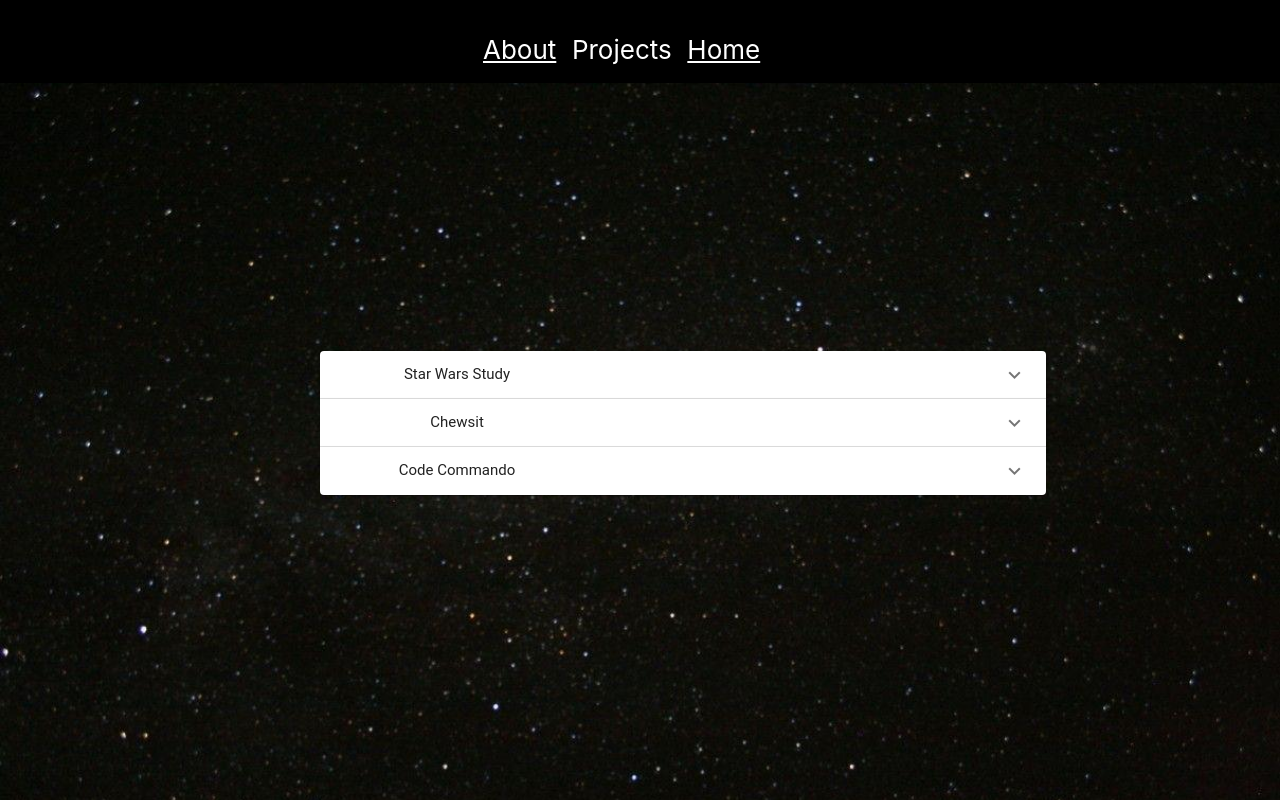
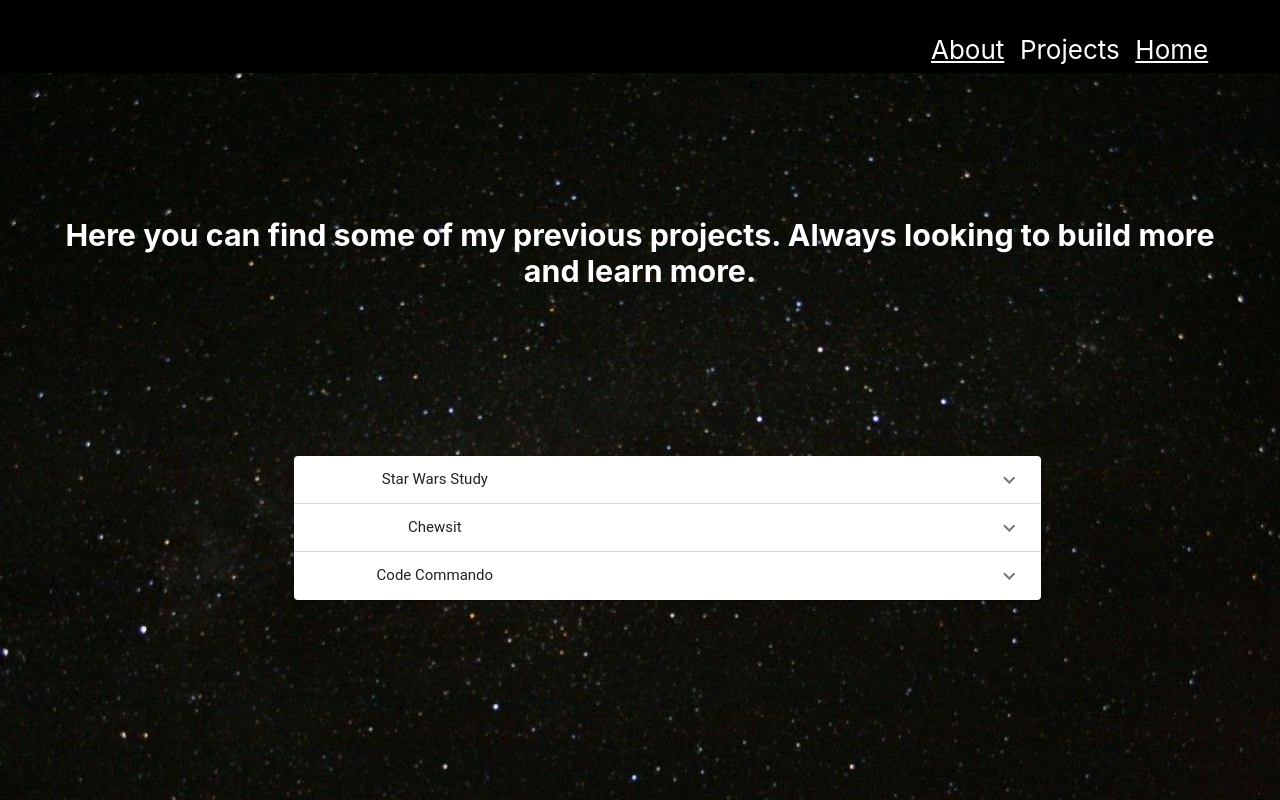
Before and after one commit to Aaronmeade92/portfolio, a React (Create React App) app: page /projects in a window 1280 px wide. Built offline with nearby package versions, Linux system fonts and the light colour scheme.

Commit message:
adding some finishing touches

```diff
--- a/src/components/About.js
+++ b/src/components/About.js
@@ -53,6 +53,7 @@ const body = {
 const aboutText = {
     paddingLeft: '2em',
     paddingRight: '2em',
+    textAlign: 'left',
 }
 
 class About extends Component {
@@ -67,9 +68,6 @@ class About extends Component {
                     <div style={title}>
                         <h1>Front-end Developer</h1>
                         <p>Always looking to learn.</p>
-                        <h3>
-                            Hi, I'm Aaron. Nice to meet you!
-                        </h3>
                     </div>
                     <div style={body}>
                         <p style={aboutText}>My road to code did not start vert traditionally, I really hadn't even seen what code looked like until about 2016. I attended the CodeFellows Bootcamp in Seattle, WA and graduated with a certificate in FullStack JavaScript Development. My main focus recently has been building out smooth front-ends using React. </p>
--- a/src/components/NavBar.js
+++ b/src/components/NavBar.js
@@ -9,7 +9,7 @@ const navDiv = {
     width: '100%',
     backgroundColor: 'black',
     overflow: 'hidden',
-    paddingRight: '40%',
+    paddingRight: '5%',
 }
 
 const navItem = {
@@ -25,10 +25,13 @@ const active = {
 }
 
 const navLinks = {
-    paddingLeft: '.5em',
-    textAlign: 'right',
+    display: 'inlineBlock',
+    float: 'left',
+    paddingLeft: '1.8em',
+    textAlign: 'left',
     color: 'white',
 }
+
 
 class Navigation extends Component {
         render() {
--- a/src/components/Portfolio.js
+++ b/src/components/Portfolio.js
@@ -14,13 +14,13 @@ import Typography from '@material-ui/core/Typography';
 import Icon from '@material-ui/core/Icon';
 
     const projectsText = {
-        textAlign: "center",
+        textAlign: "left",
         fontSize: '1em',
     }
 
     const projectLinks = {
-        color: "blue",
-        paddingLeft: '20%',
+        color: 'blue',
+        textAlign: 'center',
     };
 
     const styles = theme => ({
@@ -47,12 +47,20 @@ import Icon from '@material-ui/core/Icon';
 
     const parentDiv = {
         padding: '2em',
-        paddingLeft: '25%',
+        paddingLeft: '23%',
     }
 
     const imgStyle = {
         width: '100%',
         position: 'fixed',
+        zIndex: '-1',
+    }
+
+    const header = {
+        textAlign: 'center',
+        color: 'white',
+        padding: '3%',
+
     }
 class About extends Component {
     state = {
@@ -74,6 +82,9 @@ class About extends Component {
             <img style={imgStyle} src={spaceBackground}/>
             <link rel="stylesheet" href="https://fonts.googleapis.com/icon?family=Material+Icons" />
             <Navigation />
+            <div style={header}>
+                <h3>Here you can find some of my previous projects. Always looking to build more and learn more.</h3>
+            </div>
             <div style={parentDiv}>
                 <div className={classes.root}>
                 <ExpansionPanel expanded={ expanded === 'panel1'} onChange={this.handleChange('panel1')}>
@@ -83,7 +94,7 @@ class About extends Component {
                     <ExpansionPanelDetails>
                         <Typography>
                             <h2><a style={projectLinks} href="https://star-wars-study.herokuapp.com/home">Star Wars API</a></h2>
-                            <p style={projectsText}><img style={pictureSize} src={starwarsstudy}/>A basic React frontend built using the data provided through the Star Wars API.</p>
+                            <p style={projectsText}><img style={pictureSize} src={starwarsstudy}/>A basic React frontend built using the data provided through the Star Wars API. You can find a list of all the characters, ships and films in the Star Wars universe. At least all the ones listed on the Star Wars API.</p>
                         </Typography>
                     </ExpansionPanelDetails>
                 </ExpansionPanel>
```
